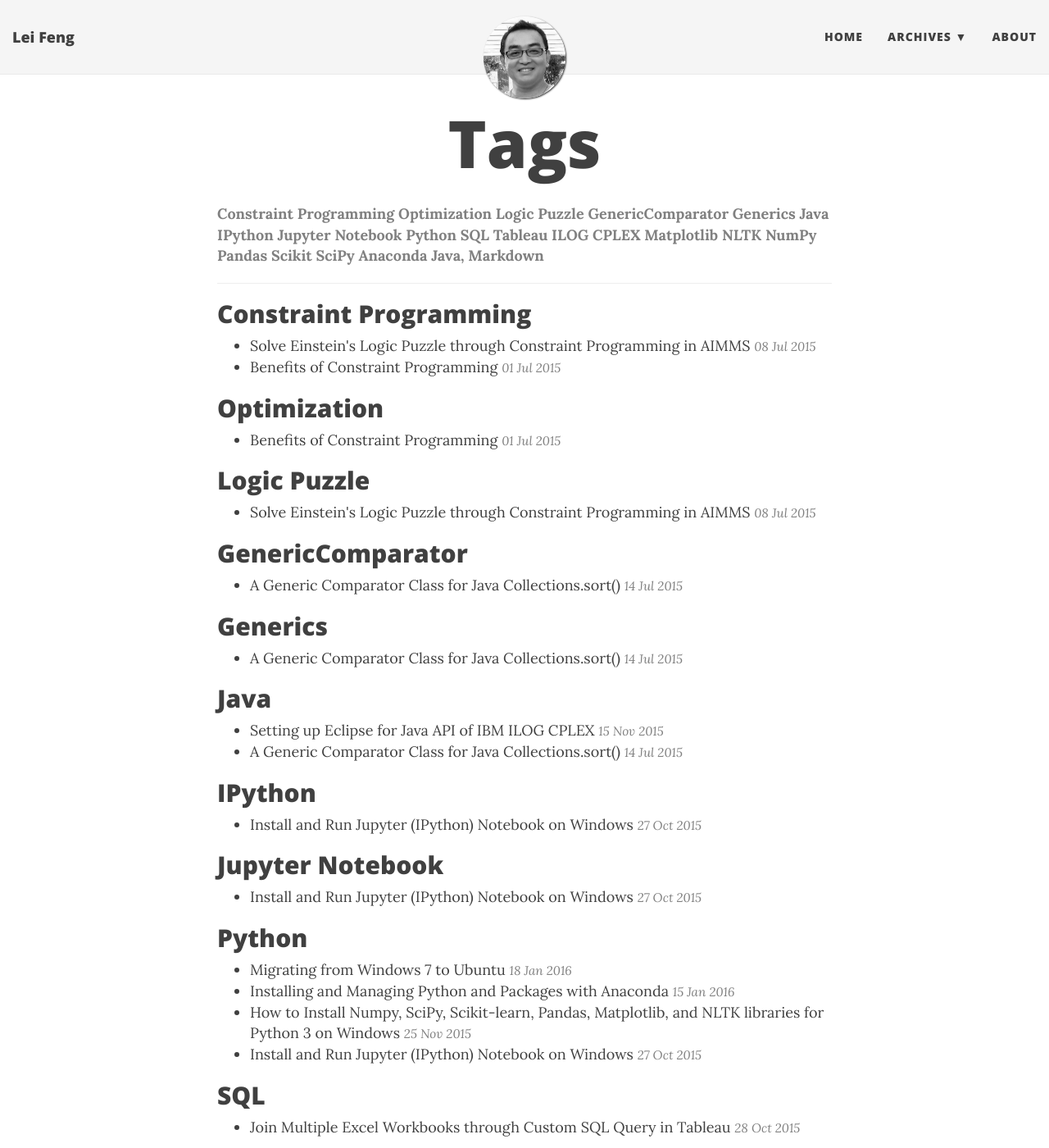
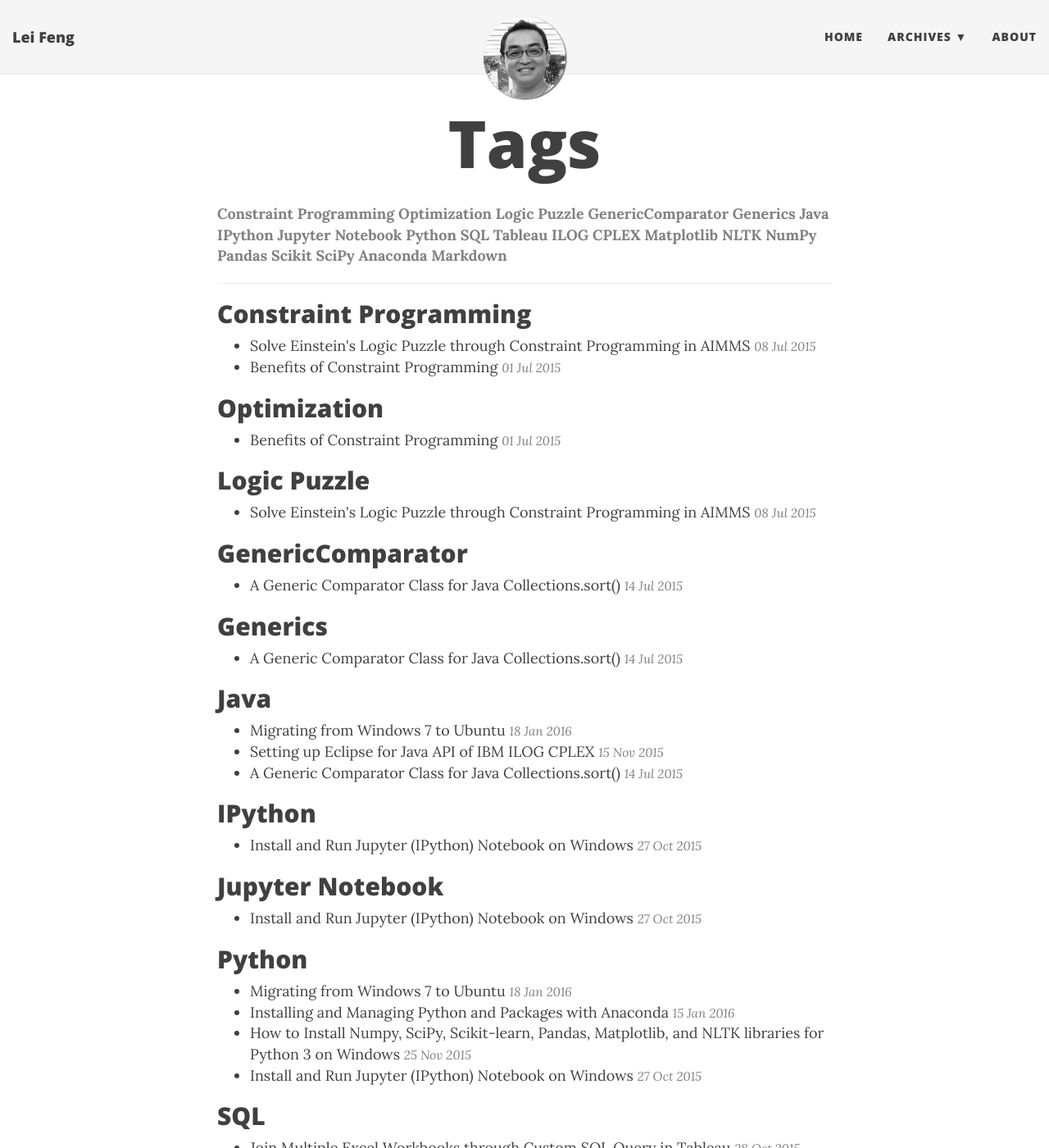
Before and after one commit to stonefl/stonefl.github.io, a Jekyll site: the page built from archives/tags.html, in a window 1280 px wide and 1400 px high. Shown: the whole window at 82% size. Built offline with Jekyll 4.4.1, drawn with Linux system fonts in a browser that asks for light colours; nearby versions of some CDN libraries; some of the changed text lies outside the part shown.

Commit message:
Updated 2016-01-18-migrating-from-windows-7-to-ubuntu.markdown

```diff
--- a/_posts/2016-01-18-migrating-from-windows-7-to-ubuntu.markdown
+++ b/_posts/2016-01-18-migrating-from-windows-7-to-ubuntu.markdown
@@ -10,7 +10,7 @@
 wordpress_id: 220
 categories:
   - Ubuntu
-tags: 'Java, Python'
+tags: Java  Python
 published: true
 subtitle: Some tips and tricks for Ubuntu installation
 bigimg: /img/2016-01-18/ubuntu_desktop.png
```
